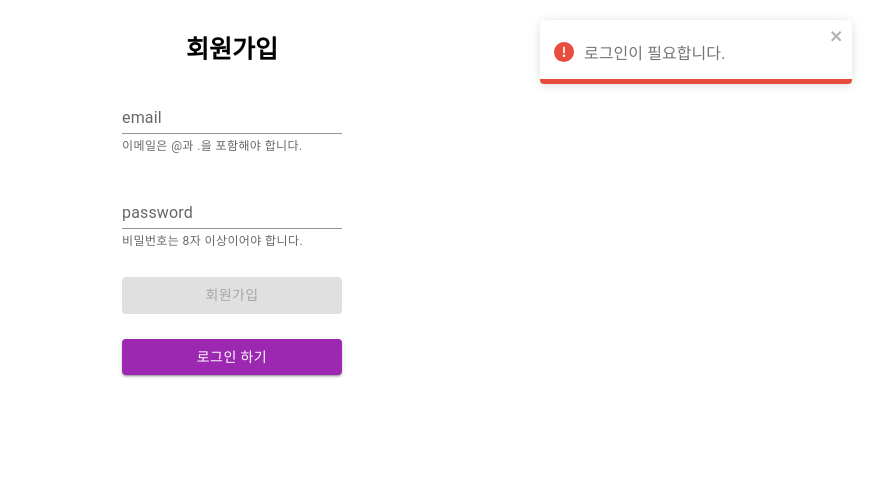
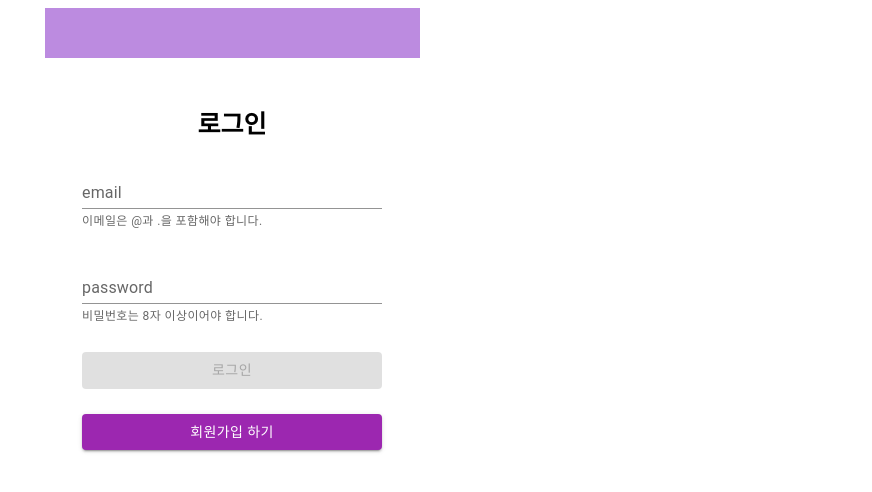
Before and after one commit to highjoon/wanted-pre-onboarding-challenge-fe-1, a React (Create React App) app in the folder client/: page /auth in a window 1280 px wide. Shown: the top 492 px of the page, without its empty margins (408-1280 px from the left). Built offline with nearby package versions, Linux system fonts and the light colour scheme; what emotion-reset would draw is missing.

Commit message:
[FEAT] 로그아웃 및 헤더 구현

```diff
--- a/client/package.json
+++ b/client/package.json
@@ -16,6 +16,7 @@
     "react-router-dom": "^6.3.0",
     "react-scripts": "5.0.1",
     "react-toastify": "^9.0.8",
+    "recoil": "^0.7.5",
     "styled-components": "^5.3.5"
   },
   "devDependencies": {
--- a/client/src/App.tsx
+++ b/client/src/App.tsx
@@ -1,23 +1,30 @@
 import { useEffect } from "react";
-import { useNavigate } from "react-router-dom";
+import { useNavigate, useLocation } from "react-router-dom";
 import { toast } from "react-toastify";
+import { useSetRecoilState } from "recoil";
 import { Global } from "@emotion/react";
 import Router from "router/router";
 import GlobalStyles from "styles/globalStyles";
 import localStorage from "utils/localStorage";
 import authMessage from "constants/authMessage";
+import { tokenValidState } from "recoil/auth";
 
 const App = () => {
+  const location = useLocation();
   const navigate = useNavigate();
+  const setIsTokenValid = useSetRecoilState<boolean>(tokenValidState);
 
   useEffect(() => {
     const token = localStorage.getLocalStorage("authToken");
 
-    if (!token) {
-      toast.error(authMessage.SIGN_IN_REQUIRED, { toastId: "tokenError" });
+    if (token) {
+      setIsTokenValid(true);
+    } else {
+      setIsTokenValid(false);
+      if (location.pathname !== "/auth") toast.error(authMessage.SIGN_IN_REQUIRED, { toastId: "tokenError" });
       navigate("/auth", { replace: true });
     }
-  }, [navigate]);
+  }, [location.pathname, navigate, setIsTokenValid]);
 
   return (
     <div className="App">
--- a/client/src/components/AuthForm/index.tsx
+++ b/client/src/components/AuthForm/index.tsx
@@ -75,7 +75,7 @@ const AuthForm = ({ authType, onToggleAuthType }: IProps) => {
     <>
       <Box
         component="form"
-        sx={{ display: "flex", flexDirection: "column", gap: "25px" }}
+        sx={{ display: "flex", flexDirection: "column", width: "300px", gap: "25px" }}
         onSubmit={onClickSubmitHandler}
       >
         <TextField
--- /dev/null
+++ b/client/src/components/header/index.tsx
@@ -0,0 +1,30 @@
+import { useNavigate } from "react-router-dom";
+import { useRecoilState } from "recoil";
+import { HeaderWrapper, ButtonContainer } from "./styles";
+import { Button } from "@mui/material";
+import { tokenValidState } from "recoil/auth";
+
+const Header = () => {
+  const navigate = useNavigate();
+  const [isTokenValid, setIsTokenValid] = useRecoilState<boolean>(tokenValidState);
+
+  const onClickSignOut = () => {
+    localStorage.removeItem("authToken");
+    setIsTokenValid(false);
+    navigate("/auth");
+  };
+
+  return (
+    <HeaderWrapper>
+      <ButtonContainer>
+        {isTokenValid && (
+          <Button variant="text" onClick={onClickSignOut}>
+            로그아웃
+          </Button>
+        )}
+      </ButtonContainer>
+    </HeaderWrapper>
+  );
+};
+
+export default Header;
--- /dev/null
+++ b/client/src/components/header/styles.tsx
@@ -0,0 +1,22 @@
+import styled from "@emotion/styled";
+
+export const HeaderWrapper = styled.header`
+  display: flex;
+  flex-direction: row-reverse;
+  justify-content: space-between;
+  height: 50px;
+  background-color: #bc8be0;
+`;
+
+export const ButtonContainer = styled.nav`
+  display: flex;
+  justify-content: center;
+  align-items: center;
+
+  & > button {
+    height: 100%;
+    color: #ffffff;
+    font-size: 17px;
+    font-weight: bold;
+  }
+`;
--- a/client/src/index.tsx
+++ b/client/src/index.tsx
@@ -1,6 +1,7 @@
 import React from "react";
 import ReactDOM from "react-dom/client";
 import { BrowserRouter } from "react-router-dom";
+import { RecoilRoot } from "recoil";
 import App from "App";
 import Layout from "layout/Layout";
 
@@ -8,10 +9,12 @@ const root = ReactDOM.createRoot(document.getElementById("root") as HTMLElement)
 
 root.render(
   <React.StrictMode>
-    <BrowserRouter>
-      <Layout>
-        <App />
-      </Layout>
-    </BrowserRouter>
+    <RecoilRoot>
+      <BrowserRouter>
+        <Layout>
+          <App />
+        </Layout>
+      </BrowserRouter>
+    </RecoilRoot>
   </React.StrictMode>
 );
--- a/client/src/layout/Layout/index.tsx
+++ b/client/src/layout/Layout/index.tsx
@@ -1,6 +1,7 @@
 import React from "react";
 import { ToastContainer } from "react-toastify";
 import { LayoutContainer } from "layout/Layout/styles";
+import Header from "components/header";
 import { TOAST_DURATION } from "constants/toast";
 
 import "react-toastify/dist/ReactToastify.css";
@@ -12,6 +13,7 @@ interface LayoutProps {
 const Layout = ({ children }: LayoutProps) => {
   return (
     <LayoutContainer>
+      <Header />
       {children}
       <ToastContainer autoClose={TOAST_DURATION} />
     </LayoutContainer>
--- a/client/src/layout/Layout/styles.tsx
+++ b/client/src/layout/Layout/styles.tsx
@@ -2,7 +2,9 @@ import styled from "@emotion/styled";
 
 export const LayoutContainer = styled.div`
   display: flex;
-  justify-content: center;
+  flex-direction: column;
   width: 375px;
+  height: 100vh;
   margin: 0 auto;
+  gap: 25px;
 `;
--- a/client/src/pages/SignUp/index.tsx
+++ b/client/src/pages/SignUp/index.tsx
@@ -4,7 +4,7 @@ import AuthForm from "components/AuthForm";
 import { AuthType } from "types/auth";
 
 const SignUp = () => {
-  const [authType, setAuthType] = useState<AuthType>("signUp");
+  const [authType, setAuthType] = useState<AuthType>("signIn");
 
   const onToggleAuthType = () => {
     authType === "signUp" ? setAuthType("signIn") : setAuthType("signUp");
--- /dev/null
+++ b/client/src/recoil/auth.ts
@@ -0,0 +1,6 @@
+import { atom } from "recoil";
+
+export const tokenValidState = atom<boolean>({
+  key: "tokenValidState",
+  default: undefined,
+});
```
Also changed, not shown: 1 other file (tests, documents, lock files or other folders).
